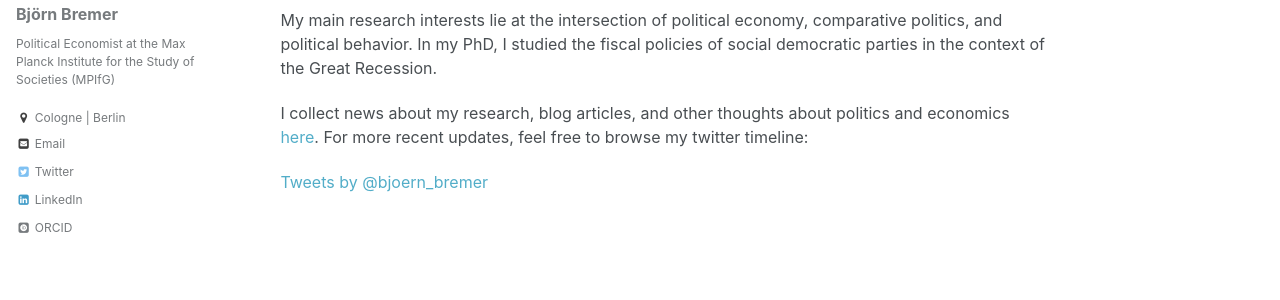
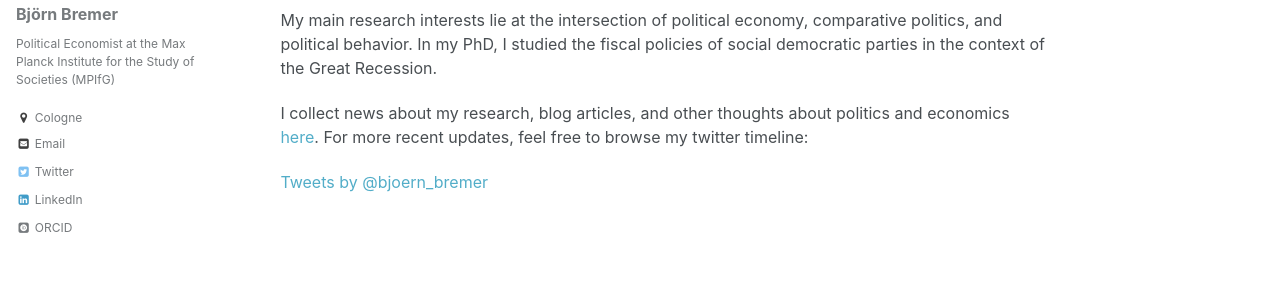
Before and after one commit to bjoernbremer/bjoernbremer.github.io, a Jekyll site: the page built from _pages/about.md, in a window 1280 px wide. Shown: the part 344-644 px from the top of the page. Built offline with Jekyll 4.4.1, drawn with Linux system fonts in a browser that asks for light colours; some web fonts are replaced; comment, search, counter and statistics services are not loaded.

Commit message:
Add files via upload
Update website

```diff
--- a/_config.yml
+++ b/_config.yml
@@ -83,7 +83,7 @@ author:
   name             : "Björn Bremer"
   avatar           : "Bremer_Bjoern-graustufen.jpg"
   bio              : "Political Economist at the Max Planck Institute for the Study of Societies (MPIfG)"
-  location         : "Cologne | Berlin"
+  location         : "Cologne"
   employer         :
   googlescholar    :
   email            : "bremer@mpifg.de"
```
